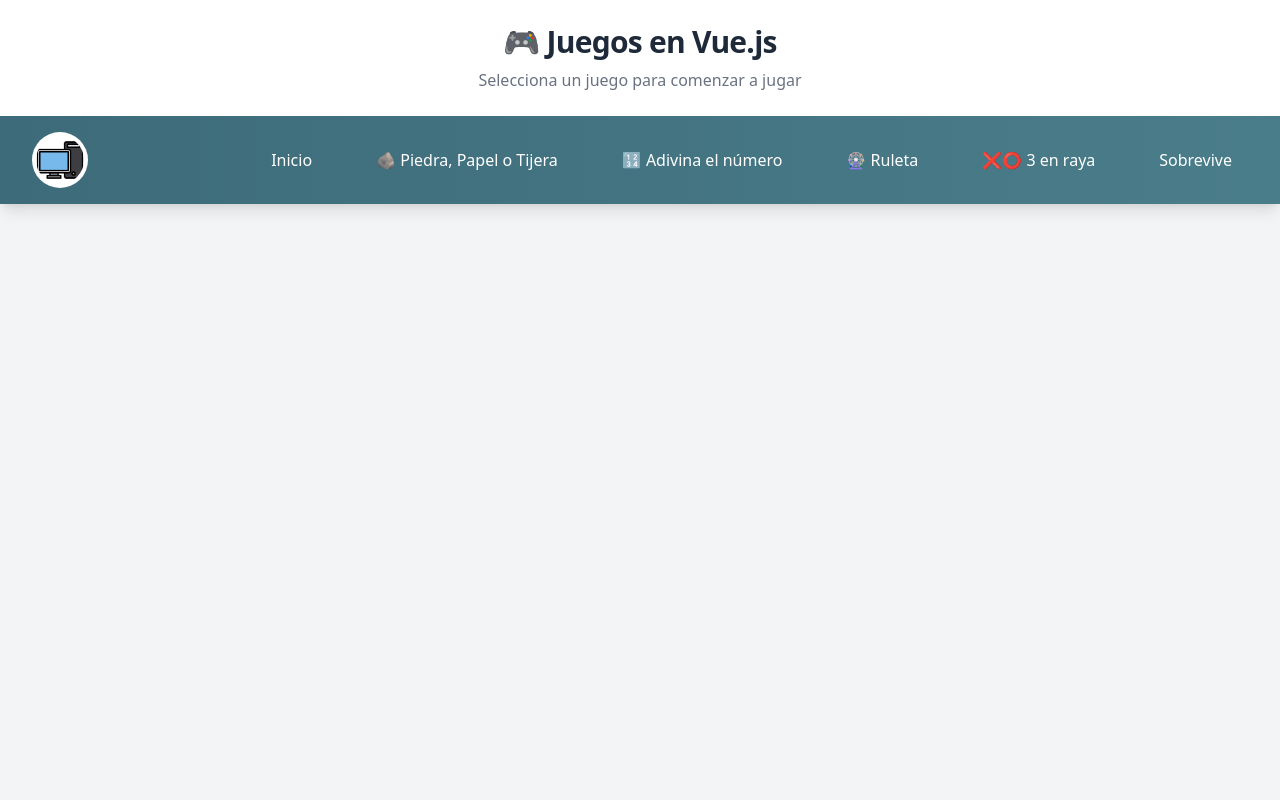
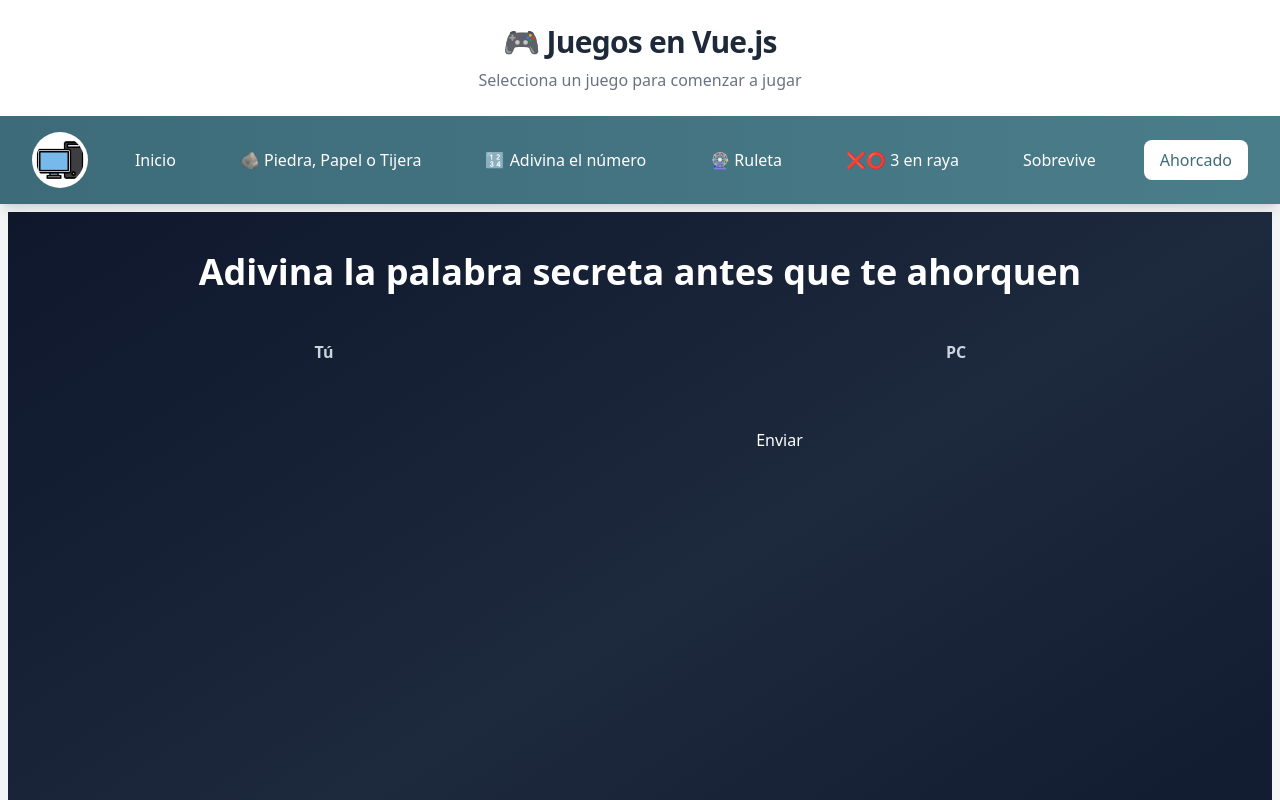
Before and after one commit to DaniCH20/juegosVue, a Vue app: page /ahorcado in a window 1280 px wide. Shown: the top 800 px of the page. Built offline with nearby package versions, Linux system fonts and the light colour scheme.

Commit message:
Creacion de la pagina ahorcado

```diff
--- a/src/App.vue
+++ b/src/App.vue
@@ -70,6 +70,9 @@ const mobileMenuOpen = ref(false)
         <router-link to="/sobrevive" class="nav-card" active-class="nav-card-active">
           Sobrevive
         </router-link>
+        <router-link to="/ahorcado" class="nav-card" active-class="nav-card-active">
+          Ahorcado
+        </router-link>
       </div>
     </nav>
 
--- a/src/router/index.js
+++ b/src/router/index.js
@@ -5,6 +5,7 @@ import Michi from '../views/Michi.vue'
 import PPT from '../views/PPT.vue'
 import Adivina from '../views/Adivina.vue'
 import Sobrevive from '../views/Sobrevive.vue'
+import Ahorcado from '../views/Ahorcado.vue'
 
 const routes = [
   {
@@ -31,6 +32,10 @@ const routes = [
     path: '/sobrevive',
     component: Sobrevive,
   },
+  {
+    path: '/ahorcado',
+    component: Ahorcado,
+  },
 ]
 
 const router = createRouter({
--- a/src/views/Adivina.vue
+++ b/src/views/Adivina.vue
@@ -47,7 +47,7 @@ const eleccionJugador = ref(null)
 const eleccionPC = ref(null)
 function adivinar() {
   eleccionJugador.value
-  eleccionPC.value = [Math.floor(Math.random() * 10)]
+  eleccionPC.value = Math.floor(Math.random() * 10)
 }
 const resultado = computed(() => {
   if (!eleccionJugador.value || !eleccionPC.value) return ''
--- /dev/null
+++ b/src/views/Ahorcado.vue
@@ -0,0 +1,62 @@
+<template>
+    <div class="min-h-screen bg-gradient-to-br from-slate-900 via-slate-800 to-slate-900 text-white">
+        <div class="container mx-auto px-6 py-10">
+            <h1 class="text-4xl font-extrabold text-center mb-12">
+                Adivina la palabra secreta antes que te ahorquen
+            </h1>
+                <button v-if="jugando==true" @click="jugar()" :disabled="juegoTerminado">
+                    Jugar
+                </button>
+
+
+            <div class="grid grid-cols-1 lg:grid-cols-2 gap-12 items-center mb-12">
+                <div class="flex flex-col items-center">
+                    <h3 class="mb-4 font-semibold text-slate-300">Tú</h3>
+                    <h4>{{ eleccionJugador }}</h4>
+                </div>
+
+                <div class="flex flex-col items-center">
+                    <h3 class="mb-4 font-semibold text-slate-300">PC</h3>
+                    <h4>{{ eleccionPC }}</h4>
+                </div>
+            </div>
+
+            <div v-if="resultado" class="text-center text-3xl font-bold mt-6" :class="{
+                'text-green-400': resultado.includes('Ganaste'),
+                'text-red-400': resultado.includes('Perdiste'),
+            }">
+                {{ resultado }}
+            </div>
+            <div class="flex justify-center gap-12 mb-12">
+                <input type="text" id="caracter"  v-model="eleccionJugador" />
+                <button @click="adivinar" class="group flex flex-col items-center transition hover:scale-110">
+                    Enviar
+                </button>
+            </div>
+        </div>
+    </div>
+</template>
+<script setup>
+import { ref, computed, onMounted } from 'vue'
+const mobileMenuOpen = ref(false)
+const eleccionJugador = ref(null)
+const eleccionPC = ref(null)
+const jugando=false;
+const palabraClave=ref(null);
+const palabras = [
+    "otorrinolaringologia", "perro"
+    , "gato", "casa", "iguana"];
+function jugar(){
+
+}
+function adivinar() {
+    eleccionJugador.value
+
+}
+const resultado = computed(() => {
+    if (!eleccionJugador.value || !eleccionPC.value) return ''
+
+    if (eleccionJugador.value == eleccionPC.value) return 'Ganaste'
+    else return 'Perdiste'
+})
+</script>
--- a/src/views/Michi.vue
+++ b/src/views/Michi.vue
@@ -5,28 +5,22 @@
 
       <div class="flex justify-center gap-12 mb-12">
         <table class="grid grid-cols-3">
-          <td v-for="(opcion, index) in opciones" :key="index" class="bg-white shadow-lg p-8">
-            <button
-              v-if="opcion === 0"
-              @click="marcar(index)"
-              class="text-black p-5 hover:scale-110 transition"
-            ></button>
-
-            <span v-else class="text-black text-3xl font-bold">
-              {{ opcion }}
-            </span>
+          <td v-for="(opcion, index) in opciones" :key="index" class="bg-white shadow-lg border-4 border-black">
+            <button @click="marcar(index)" :disabled="juegoTerminado || opcion !== 0"
+              class="text-black text-4xl font-bold p-20 transition" :class="{
+                'cursor-not-allowed opacity-50': juegoTerminado,
+                'hover:cursor-pointer': !juegoTerminado
+              }">
+              {{ opcion === 0 ? '' : opcion }}
+            </button>
           </td>
         </table>
       </div>
 
-      <div
-        v-if="resultado !== 'Procesando...'"
-        class="text-center text-3xl font-bold mt-6"
-        :class="{
-          'text-green-400': resultado.includes('Ganaste'),
-          'text-red-400': resultado.includes('Perdiste'),
-        }"
-      >
+      <div v-if="resultado !== 'Procesando...'" class="text-center text-3xl font-bold mt-6" :class="{
+        'text-green-400': resultado.includes('Ganaste'),
+        'text-red-400': resultado.includes('Perdiste'),
+      }">
         <h3>{{ resultado }}</h3>
         <button @click="reiniciar()" id="button">Deseas volver a jugar</button>
       </div>
@@ -37,12 +31,8 @@
 import { ref, computed, onMounted } from 'vue'
 const opciones = ref([0, 0, 0, 0, 0, 0, 0, 0, 0])
 const pc = ref([])
-function marcar(index) {
-  if (opciones.value[index] !== 0) return // impedir sobrescribir
-  opciones.value[index] = 'X'
-  // Lógica PC
-  hacerJugadaPC()
-}
+const juegoTerminado = computed(() => resultado.value !== 'Procesando...')
+
 function hacerJugadaPC() {
   let availableIndices = opciones.value
     .map((val, idx) => (val === 0 ? idx : null))
@@ -87,4 +77,12 @@ const resultado = computed(() => {
 function reiniciar() {
   opciones.value = [0, 0, 0, 0, 0, 0, 0, 0, 0]
 }
+
+function marcar(index) {
+  if (juegoTerminado.value) return
+  if (opciones.value[index] !== 0) return
+
+  opciones.value[index] = 'X'
+  hacerJugadaPC()
+}
 </script>
```
